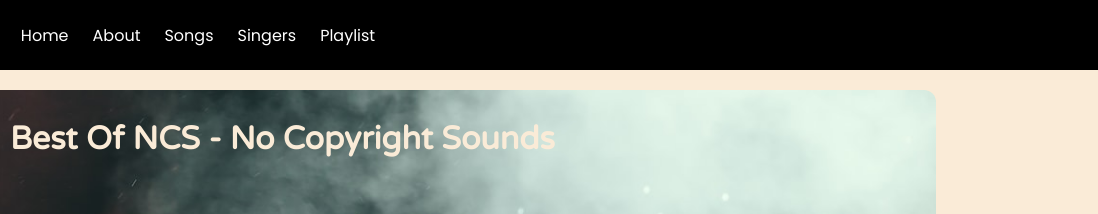
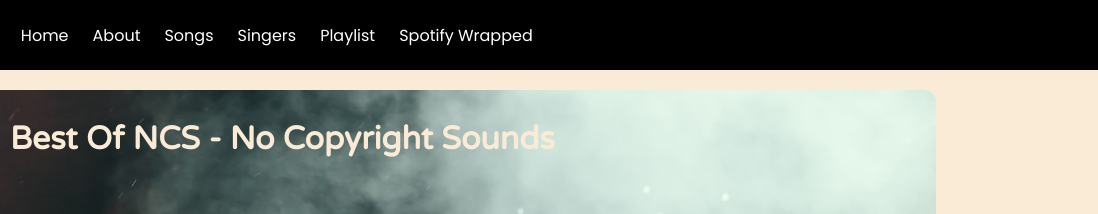
Before and after one commit to Aviii9/Spotify_Clone, a plain HTML site: page index.html in a window 1280 px wide. Shown: the top 214 px of the page, 182-1280 px from the left. Drawn offline with Linux system fonts and the light colour scheme.

Commit message:
Updated HTML file

```diff
--- a/index.html
+++ b/index.html
@@ -15,6 +15,7 @@
             <li>Songs</li>
             <li>Singers</li>
             <li>Playlist</li>
+            <li>Spotify Wrapped</li>
         </ul>
     </nav>
 
```
